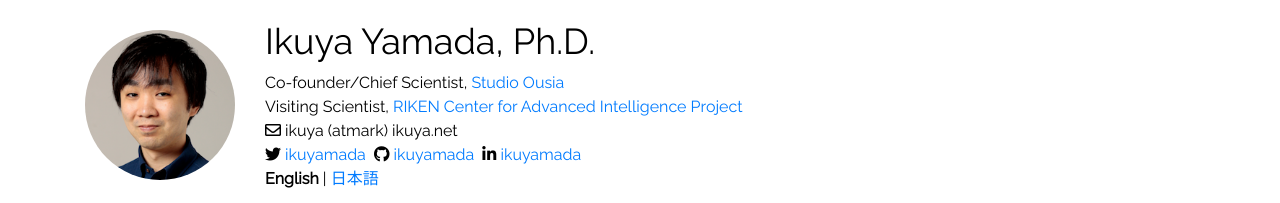
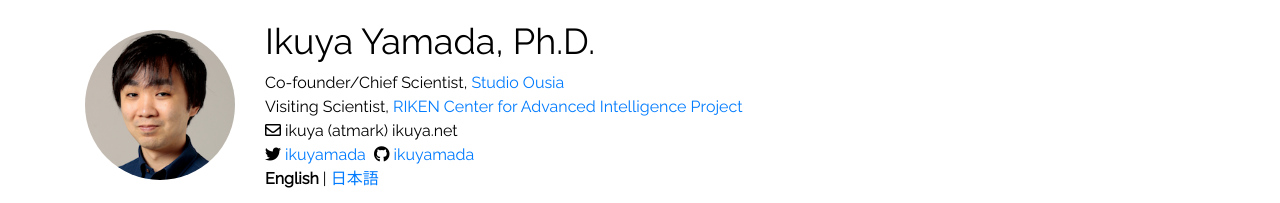
Before and after one commit to ikuyamada/ikuyamada.github.io, a plain HTML site: page index.html in a window 1280 px wide. Shown: the top 203 px of the page. Drawn offline with nearby package versions, Linux system fonts and the light colour scheme.

Commit message:
remove linkedin

```diff
--- a/index.html
+++ b/index.html
@@ -36,7 +36,6 @@
     <i class="far fa-envelope"></i> ikuya (atmark) ikuya.net<br />
     <i class="fab fa-twitter"></i> <a href="https://twitter.com/ikuyamada" target="_blank">ikuyamada</a>
     <i class="fab fa-github"></i> <a href="https://github.com/ikuyamada" target="_blank">ikuyamada</a>
-    <i class="fab fa-linkedin-in"></i> <a href="https://www.linkedin.com/in/ikuyamada/" target="_blank">ikuyamada</a>
     <br />
     <strong>English</strong> | <a href="index_ja.html">日本語</a>
     <div class="clearfix"></div>
```
Also changed, not shown: index_ja.html (+0 -1 lines).
